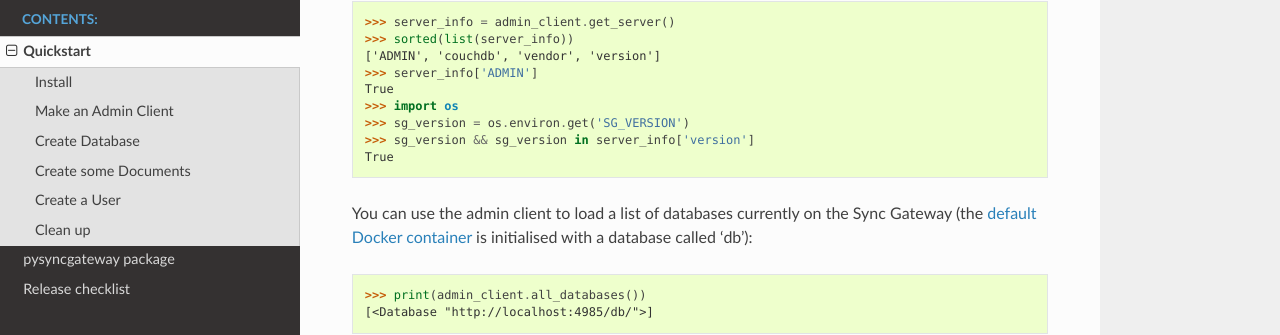
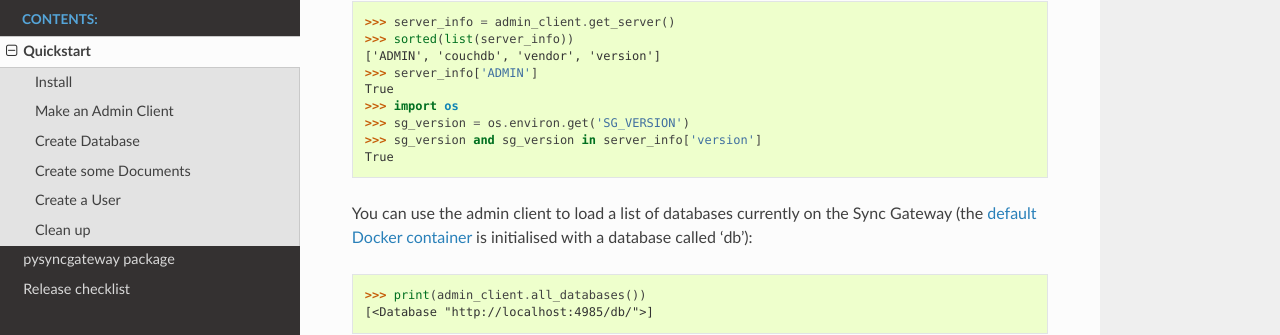
Before and after one commit to constructpm/pysyncgateway, a Sphinx documentation site: the page built from docs/quickstart.rst, in a window 1280 px wide and 900 px high, scrolled down 490 px. Shown: the part 127-462 px from the top of the window. Built offline with Sphinx 7.4.7 and the Read the Docs theme 2.0.0, drawn with Linux system fonts in a browser that asks for light colours.

Commit message:
fix - Incorrect language usage

```diff
--- a/docs/quickstart.rst
+++ b/docs/quickstart.rst
@@ -35,7 +35,7 @@
     True
     >>> import os
     >>> sg_version = os.environ.get('SG_VERSION')
-    >>> sg_version && sg_version in server_info['version']
+    >>> sg_version and sg_version in server_info['version']
     True
 
 You can use the admin client to load a list of databases currently on the Sync
```
